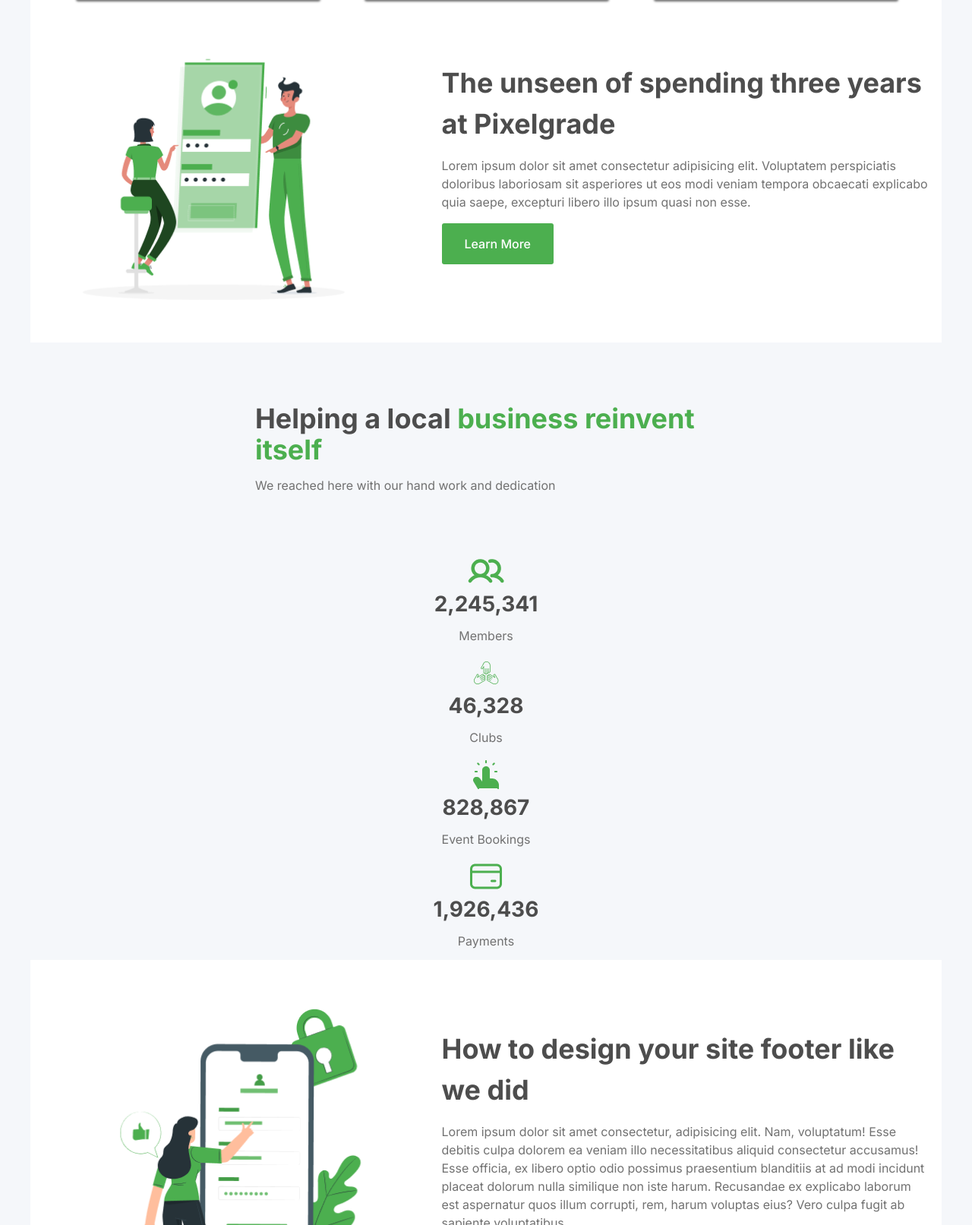
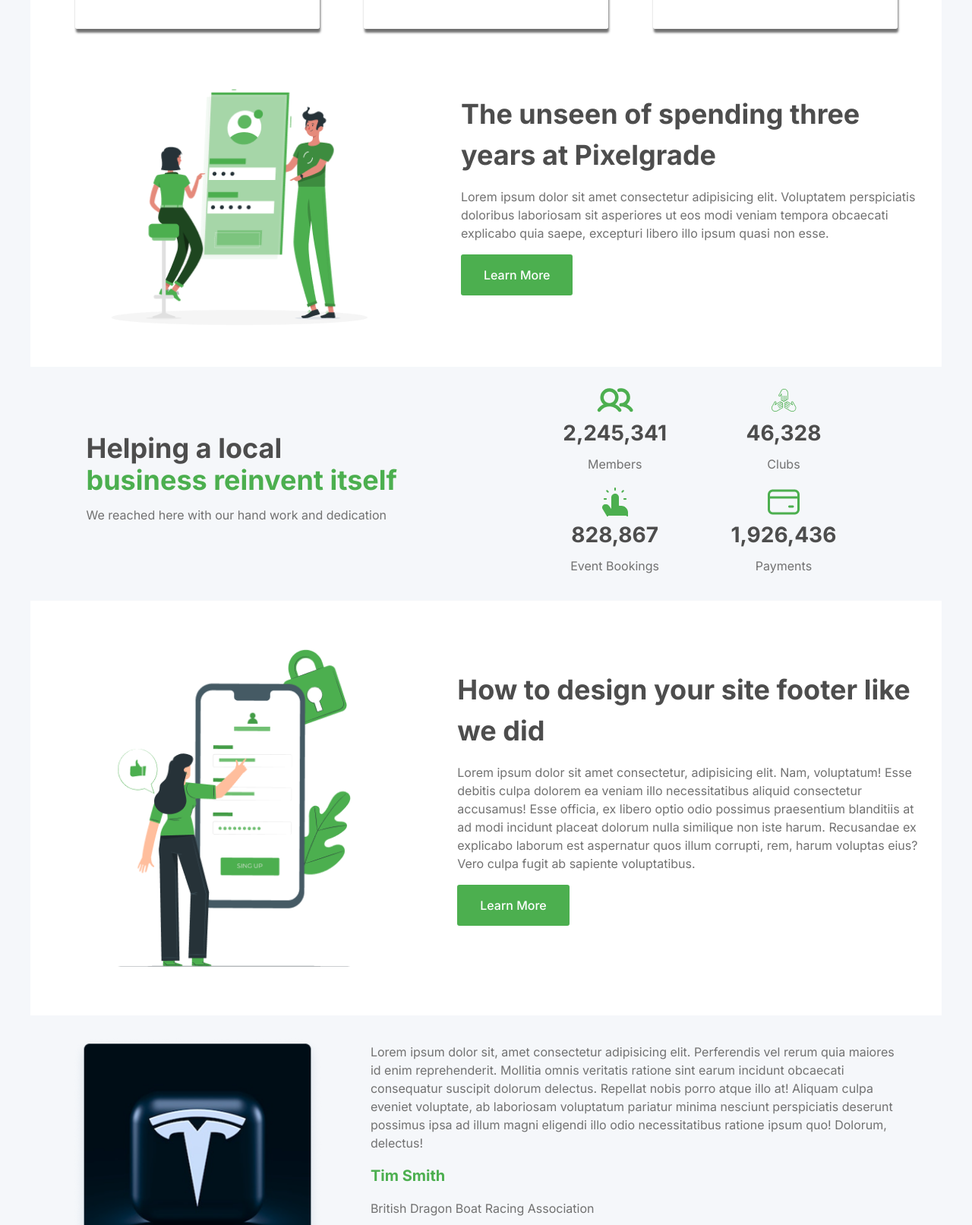
Before and after one commit to cjime200611-cell/clase-9-practica-figma, a website: page index.html in a window 1280 px wide. Shown: the part 1110-2723 px from the top of the page at 76% size. Drawn offline with Linux system fonts and the light colour scheme.

Commit message:
Uso de flex y página liquida

```diff
--- a/index.html
+++ b/index.html
@@ -37,6 +37,7 @@
     <!-- New Service -->
     <div id="new-service">
       <div class="clearfix container">
+        <div class="new-service-general">
           <div class="new-service-content">
             <h1>Lessons and insights <span>from 8 years</span></h1>
             <p>Where to grow your business as a photogramer: site or social media?</p>
@@ -45,6 +46,7 @@
 
           <div class="new-service-img">
             <img src="/img/Illustration.png" alt="">
+          </div>
         </div>
       </div>
     </div>
@@ -103,7 +105,11 @@
 
     <!-- More Info -->
     <div class="more-info bg-light">
-      <div class="clearfix container">
+      <div id="more-info" class="clearfix container">
+        <div class="more-info-img">
+          <img src="/img/Frame 35.png" alt="">
+        </div>
+
         <div class="more-info-content">
           <h2>The unseen of spending three years at Pixelgrade</h2>
           <p>Lorem ipsum dolor sit amet consectetur adipisicing elit. Voluptatem perspiciatis doloribus laboriosam sit
@@ -111,21 +117,18 @@
             esse.</p>
           <a href="#" class="btn big">Learn More</a>
         </div>
-
-        <div class="more-info-img">
-          <img src="/img/Frame 35.png" alt="">
-        </div>
       </div>
 
       <!-- Helping Local -->
       <div class="help-local bg-light">
-        <div class="clearfix container">
+        <div id="help-local" class="clearfix container">
           <div class="help-local-content">
-            <h2>Helping a local <span>business reinvent itself</span></h2>
+            <h2>Helping a local <br><span>business reinvent itself</span></h2>
             <p>We reached here with our hand work and dedication</p>
           </div>
 
           <div class="help-local-items">
+            <div class="items-principal">
               <div class="items">
                 <img src="/img/Icon6.png" alt="">
                 <h3>2,245,341</h3>
@@ -152,10 +155,15 @@
             </div>
           </div>
         </div>
+      </div>
 
       <!-- Other Info -->
       <div class="other-info bg-light">
-        <div class="clearfix container">
+        <div id="other-info" class="clearfix container">
+          <div class="other-info-img">
+            <img src="/img/pana.png" alt="">
+          </div>
+
           <div class="other-info-content">
             <h2>How to design your site footer like we did</h2>
             <p>Lorem ipsum dolor sit amet consectetur, adipisicing elit. Nam, voluptatum! Esse debitis culpa dolorem ea
@@ -165,16 +173,16 @@
               sapiente voluptatibus.</p>
             <a href="#" class="btn big">Learn More</a>
           </div>
-
-          <div class="other-info-img">
-            <img src="/img/pana.png" alt="">
-          </div>
         </div>
       </div>
 
       <!-- custumers section -->
       <div class="customers bg-light">
-        <div class="clearfix container">
+        <div id="customers" class="clearfix container">
+          <div class="customers-principal-img">
+            <img src="/img/image 9.png" alt="">
+          </div>
+
           <div class="customers-content">
             <p>Lorem ipsum dolor sit, amet consectetur adipisicing elit. Perferendis vel rerum quia maiores id enim
               reprehenderit. Mollitia omnis veritatis ratione sint earum incidunt obcaecati consequatur suscipit dolorum
@@ -215,21 +223,16 @@
               </div>
             </div>
           </div>
-
-          <div class="customers-principal-img">
-            <img src="/img/image 9.png" alt="">
-          </div>
         </div>
 
         <!-- Marketing -->
         <div class="marketing bg-light">
-          <div class="clearfix container">
+          <div id="marketing" class="clearfix container">
             <div class="marketing-content">
               <h2>Caring is the new marketing</h2>
               <p>The Nextcent blog is the best place to read about the latest membership insights, trends and more. See
                 who's joining the community, read about how our community are increasing their membership income and
-                lot's
-                more</p>
+                lot's more</p>
             </div>
 
 
--- a/sass/partials/_community.scss
+++ b/sass/partials/_community.scss
@@ -1,5 +1,11 @@
 .community-content {
     text-align: center;
+
+    h2 {
+        display: flex;
+        max-width: 550px;
+        margin: 0 auto;
+    }
 }
 
 .community-card {
--- a/sass/partials/_customers.scss
+++ b/sass/partials/_customers.scss
@@ -1,23 +1,23 @@
-.customers {
+#customers {
     background-color: #f5f7fa;
+    display: flex;
 }
 
 .customers-content {
-    width: 60%;
-    float: right;
+    flex-basis: 60%;
     margin-top: 20px;
+    margin-left: 2%;
     margin-bottom: 10px;
     align-items: center;
     line-height: 1.5;
 
-    h3 {
-        font-size: 1.5rem;
+    h2 {
+        font-size: 1.25rem;
     }
 }
 
 .customers-principal-img {
-    width: 35%;
-    float: left;
+    flex-basis: 35%;
 
     img {
         width: 80%;
--- a/sass/partials/_header.scss
+++ b/sass/partials/_header.scss
@@ -5,14 +5,14 @@
 }
 
 #nav {
-    width: 60%;
+    flex-basis: 60%;
     display: flex;
     justify-content: center;
     gap: 24px;
 }
 
 #button {
-    width: 20%;
+    flex-basis: 20%;
 }
 
 #sign-btn {
@@ -33,12 +33,12 @@
 
 #nav a {
     font-size: 0.70;
-    font-weight: 100;
+    font-weight: 400;
     color: #000;
     text-decoration: none;
 }
 
 #logo {
     display: flex;
-    width: 20%;
+    flex-basis: 20%;
 }
--- a/sass/partials/_help-local.scss
+++ b/sass/partials/_help-local.scss
@@ -1,22 +1,26 @@
-.help-local {
+#help-local {
     background-color: #F5F7FA;
     display: flex;
 }
 
 .help-local-content {
-    // width: 55%;
-    flex-basis: 55%;
+    flex-basis: 50%;
     margin-left: 5%;
-    margin-top: 80px;
-    margin-bottom: 80px;
+    align-self: center;
 }
 
 .help-local-items {
     flex-basis: 38%;
-    margin-top: 50px;
-    // display: flex;
-    // flex-wrap: wrap;
-    gap: 80px;
     text-align: center;
-    justify-content: center;
+    margin-top: 20px;
+    margin-bottom: 20px;
 }
+
+.items {
+    flex-basis: 50%;
+}
+
+.items-principal{
+    display: flex;
+    flex-wrap: wrap;
+}
--- a/sass/partials/_marketing.scss
+++ b/sass/partials/_marketing.scss
@@ -1,6 +1,6 @@
 .marketing-content {
     text-align: center;
-    margin-top: 20px;
+    margin-top: 30px;
     margin-bottom: 40px;
 }
 
--- a/sass/partials/_more-info.scss
+++ b/sass/partials/_more-info.scss
@@ -1,17 +1,19 @@
+#more-info {
+    display: flex;
+}
+
 .more-info-img {
-    width: 38%;
-    float: left;
+    flex-basis: 38%;
 
     img {
-        margin-left: 1%;
+        margin-left: 10%;
         width: 100%;
     }
 }
 
 .more-info-content {
-    width: 55%;
-    float: right;
-    margin-left: 4%;
+    flex-basis: 54%;
+    margin-left: 10%;
     margin-top: 70px;
     margin-bottom: 70px;
     line-height: 1.5;
--- a/sass/partials/_new-service.scss
+++ b/sass/partials/_new-service.scss
@@ -1,15 +1,16 @@
+.new-service-general {
+    display: flex;
+}
+
 .new-service-content {
-    width: 60%;
-    float: left;
+    flex-basis: 60%;
     margin-top: 100px;
     margin-left: 2%;
-    margin-bottom: 90px;
-    align-items: center;
+    margin-bottom: 90px
 }
 
 .new-service-img {
-    width: 33%;
-    float: left;
+    flex-basis: 33%;
     img {
         width: 90%;
         margin-left: 10%;
--- a/sass/partials/_other-info.scss
+++ b/sass/partials/_other-info.scss
@@ -1,7 +1,10 @@
+#other-info {
+    display: flex;
+}
+
 .other-info-content {
-    width: 55%;
-    float: right;
-    margin-left: 4%;
+    flex-basis: 55%;
+    margin-left: 10%;
     margin-top: 90px;
     margin-bottom: 90px;
     align-items: center;
@@ -9,8 +12,7 @@
 }
 
 .other-info-img {
-    width: 38%;
-    float: left;
+    flex-basis: 38%;
     img {
         width: 100%;
         margin-top: 60px;
```
Also changed, not shown: public/css/styles.css, 1 other file. Lines whose indentation alone changed are shown as unchanged.
